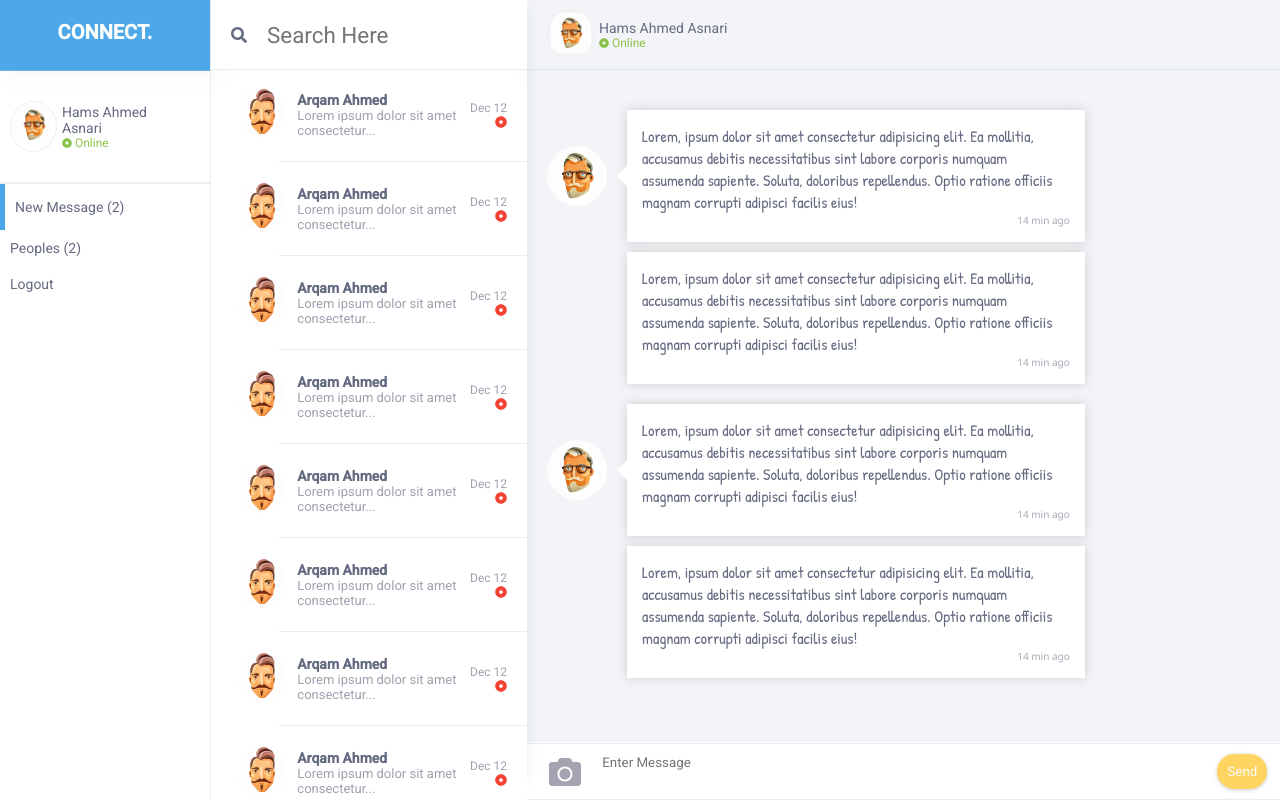
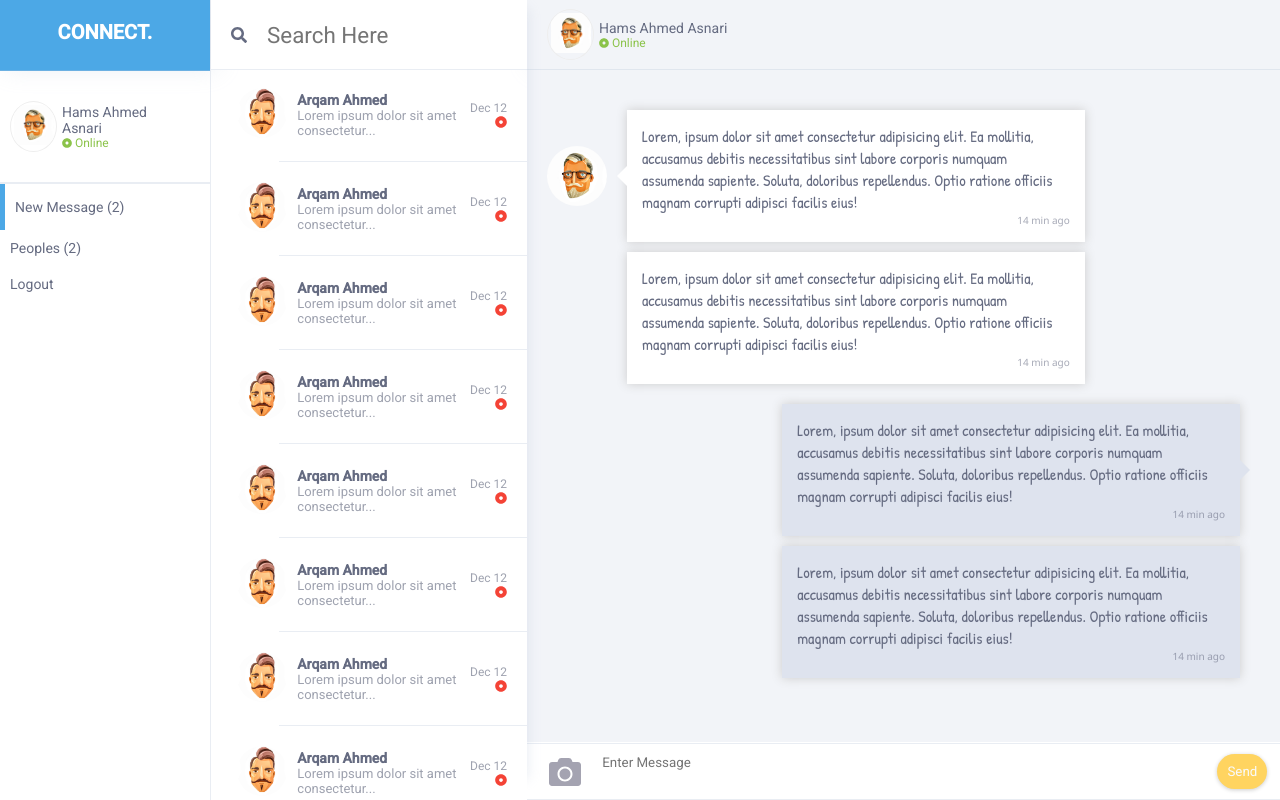
Before and after one commit to hamsahmedansari/React-Realtime-Chat, a React (Create React App) app: page / in a window 1280 px wide. Built offline with nearby package versions, Linux system fonts and the light colour scheme.

Commit message:
UPDATE: :construction: UI of ChatBox mine and other design

```diff
--- a/src/components/common/message/index.jsx
+++ b/src/components/common/message/index.jsx
@@ -7,14 +7,16 @@ class Message extends Component {
     this.state = {};
   }
   render() {
-    const { sibling } = this.props;
+    const { sibling, mine } = this.props;
     return (
       // secondMessage
       <div
-        className={`message flex-container ${sibling ? "secondMessage" : ""}`}
+        className={`message flex-container ${sibling ? "secondMessage" : ""} ${
+          mine ? "mine" : ""
+        }`}
       >
-        <img src="/assets/images/2.jpeg" alt="" className="item" />
-        <div className="item">
+        {!mine && <img src="/assets/images/2.jpeg" alt="" className="item" />}
+        <div className="item message-body">
           <p>
             Lorem, ipsum dolor sit amet consectetur adipisicing elit. Ea
             mollitia, accusamus debitis necessitatibus sint labore corporis
--- a/src/components/common/message/style.scss
+++ b/src/components/common/message/style.scss
@@ -8,19 +8,41 @@
     img {
       opacity: 0;
     }
-    > :nth-child(2) {
+    > .message-body {
       &::before {
         display: none;
       }
     }
   }
+  // Mine
+  &.mine {
+    flex-direction: row-reverse;
+    > .message-body {
+      margin-right: 20px;
+      margin-left: 0px !important;
+      background: #dee3ee;
 
+      &:before {
+        content: "";
+        left: calc(100%);
+        transform: rotate(180deg);
+        border-right: 10px solid #dee3ee;
+      }
+    }
+  }
+  &.mine.secondMessage {
+    > .message-body {
+      &::before {
+        display: none;
+      }
+    }
+  }
   img {
     width: 60px;
     height: 60px;
     border-radius: 100%;
   }
-  > :nth-child(2) {
+  > .message-body {
     margin-left: 20px;
     background: #fff;
     padding: 15px;
--- a/src/components/home/index.jsx
+++ b/src/components/home/index.jsx
@@ -154,10 +154,10 @@ class Home extends Component {
                     <Message sibling={true} />
                   </div>
                   <div className="item">
-                    <Message />
+                    <Message mine={true} />
                   </div>
                   <div className="item">
-                    <Message sibling={true} />
+                    <Message sibling={true} mine={true} />
                   </div>
                 </div>
               </div>
```
